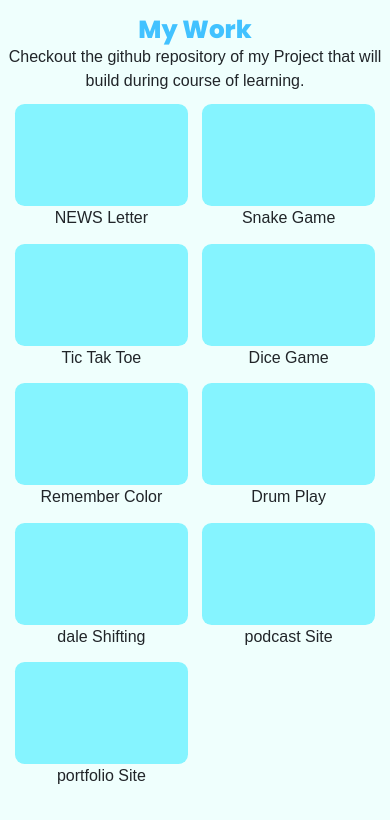
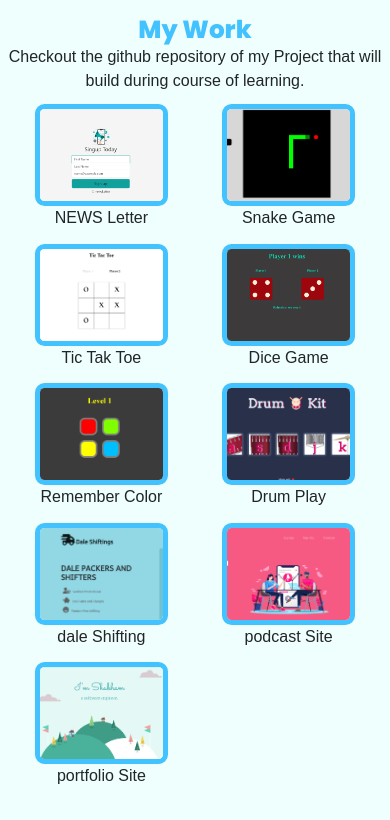
Before and after one commit to ShubhamVerma453/WeatherSite, a plain HTML site: page html/otherWork.html in a window 390 px wide. Drawn offline with nearby package versions, Linux system fonts and the light colour scheme; a web font is replaced by a local one.

Commit message:
img added to page and done responsiveness

```diff
--- a/html/css/otherWork.css
+++ b/html/css/otherWork.css
@@ -15,12 +15,18 @@ body{
 }
 .repo{
     /* background: linear-gradient(to bottom right, #42C2FF, #B8FFF9); */
-    background-color: #85F4FF;
+    /* background-color: #85F4FF; */
     height: 100%;
     border-radius: .6rem;
     display: flex;
     justify-content: center;
     align-items: center;
+}
+.project-img{
+    max-width: 100%;
+    max-height: 100%;
+    border-radius: inherit;
+    border: 5px solid #42C2FF;
 }
 
 @media (max-width:918px) {
--- a/html/otherWork.html
+++ b/html/otherWork.html
@@ -29,54 +29,64 @@
     <div class="row">
         <div class="col-lg-3 col-md-4 col-sm-6 col-6 repo-box">
             <div class="repo">
+                <img src="img/newsLetter.png" alt="" srcset="" class="project-img">
 
             </div>
             <div class="repo-name">NEWS Letter</div>
         </div>
         <div class="col-lg-3 col-md-4 col-sm-6 col-6 repo-box">
             <div class="repo">
+                <img src="img/snakeGame.png" alt="" srcset="" class="project-img">
 
             </div>
             <div class="repo-name">Snake Game</div>
         </div>
         <div class="col-lg-3 col-md-4 col-sm-6 col-6 repo-box">
             <div class="repo">
+                <img src="img/tictaktoe.png" alt="" srcset="" class="project-img">
 
             </div>
             <div class="repo-name">Tic Tak Toe</div>
         </div>
         <div class="col-lg-3 col-md-4 col-sm-6 col-6 repo-box">
             <div class="repo">
+                <img src="img/diceGame.png" alt="" srcset="" class="project-img">
+
             </div>
             <div class="repo-name">Dice Game</div>
 
         </div>
         <div class="col-lg-3 col-md-4 col-sm-6 col-6 repo-box">
             <div class="repo">
+                <img src="img/colorGame.png" alt="" srcset="" class="project-img">
 
             </div>
             <div class="repo-name">Remember Color</div>
         </div>
         <div class="col-lg-3 col-md-4 col-sm-6 col-6 repo-box">
             <div class="repo">
+                <img src="img/drumPlay.png" alt="" srcset="" class="project-img">
 
             </div>
             <div class="repo-name">Drum Play</div>
         </div>
         <div class="col-lg-3 col-md-4 col-sm-6 col-6 repo-box">
             <div class="repo">
+                <img src="img/daleShifting.png" alt="" srcset="" class="project-img">
 
             </div>
             <div class="repo-name">dale Shifting</div>
         </div>
         <div class="col-lg-3 col-md-4 col-sm-6 col-6 repo-box">
             <div class="repo">
+                <img src="img/podcast.png" alt="" srcset="" class="project-img">
 
             </div>
             <div class="repo-name">podcast Site</div>
         </div>
         <div class="col-lg-3 col-md-4 col-sm-6 col-6 repo-box">
             <div class="repo">
+                <img src="img/portfolio.png" alt="" srcset="" class="project-img">
 
             </div>
             <div class="repo-name">portfolio Site</div>
```
